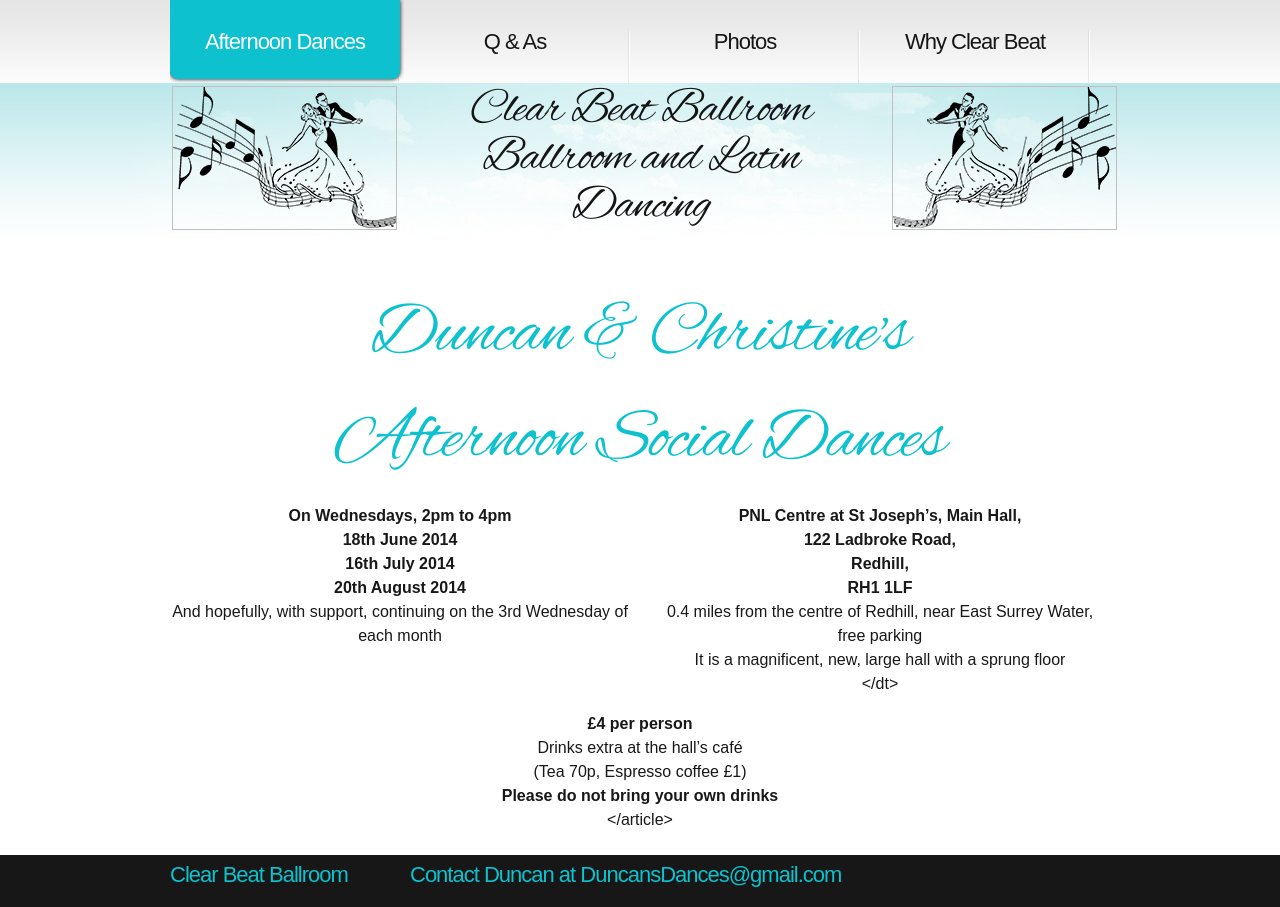
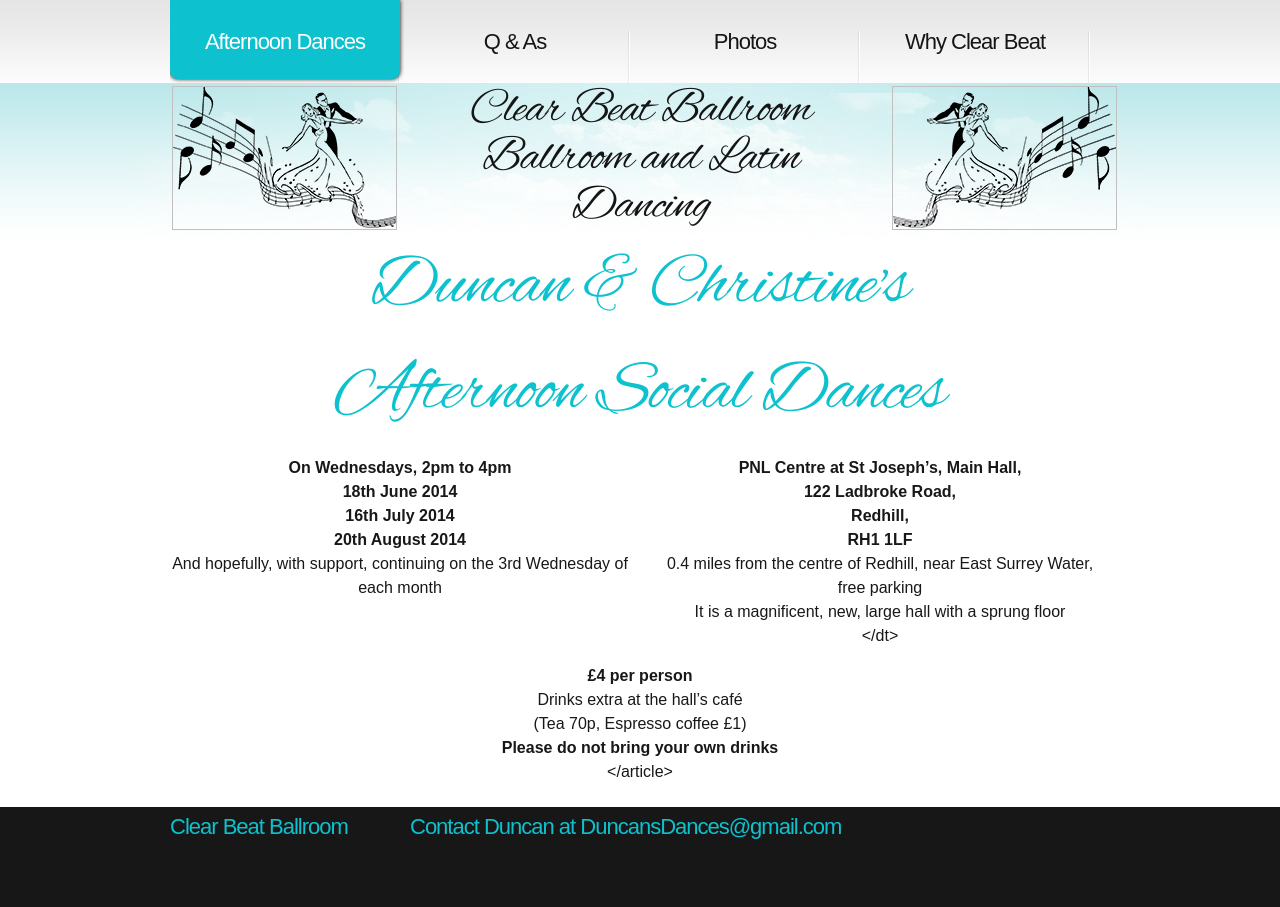
Before and after one commit to ramsayd/duncansdances, a Jekyll site: the page built from 00_index.md, in a window 1280 px wide. Built offline with Jekyll 4.4.1, drawn with Linux system fonts in a browser that asks for light colours.

Commit message:
Update style.css

```diff
--- a/css/style.css
+++ b/css/style.css
@@ -161,7 +161,7 @@ h1
 {
   position:relative;
   padding:3px 0 0 2px;
-  height:192px;
+
 }
 
 #page1 h1
```
